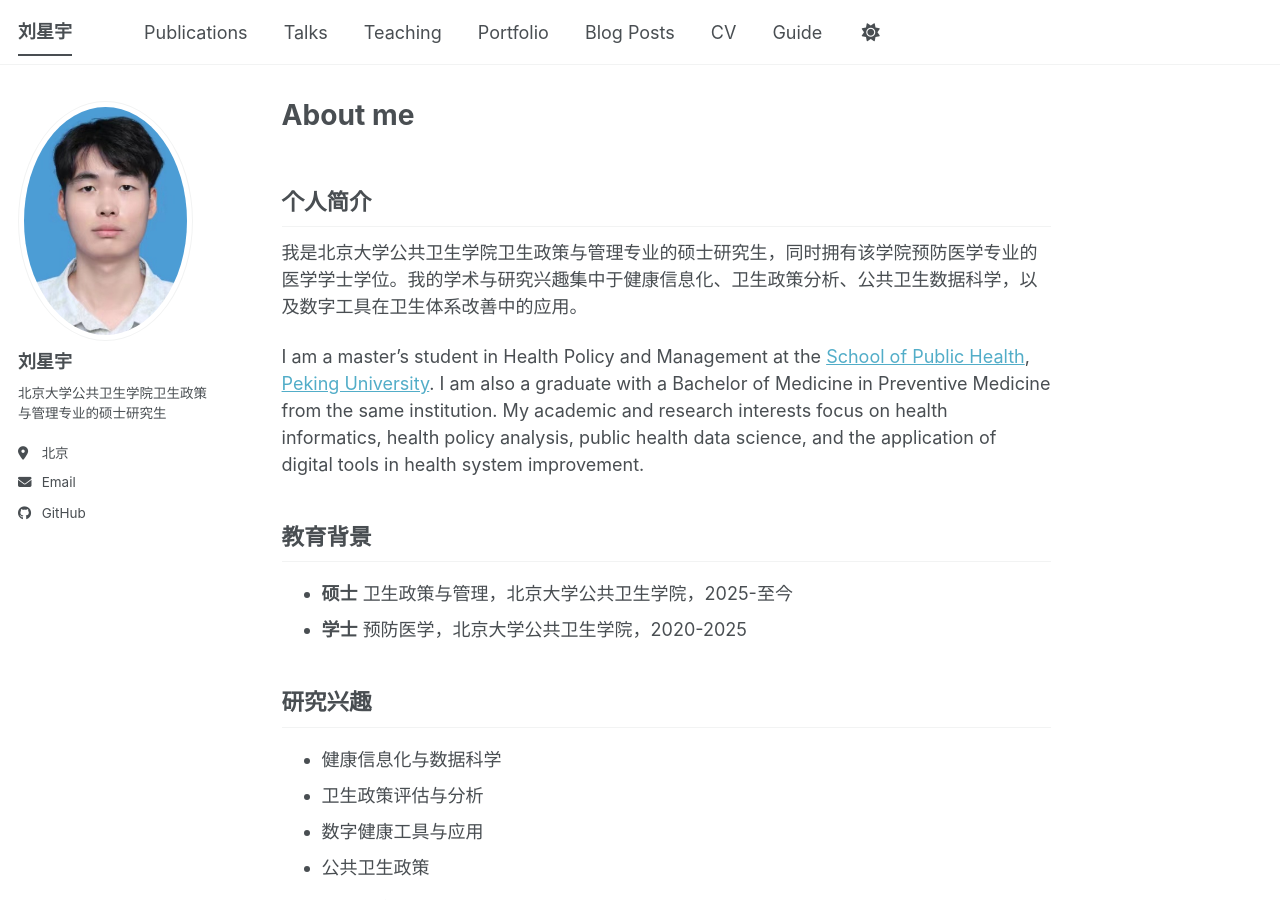
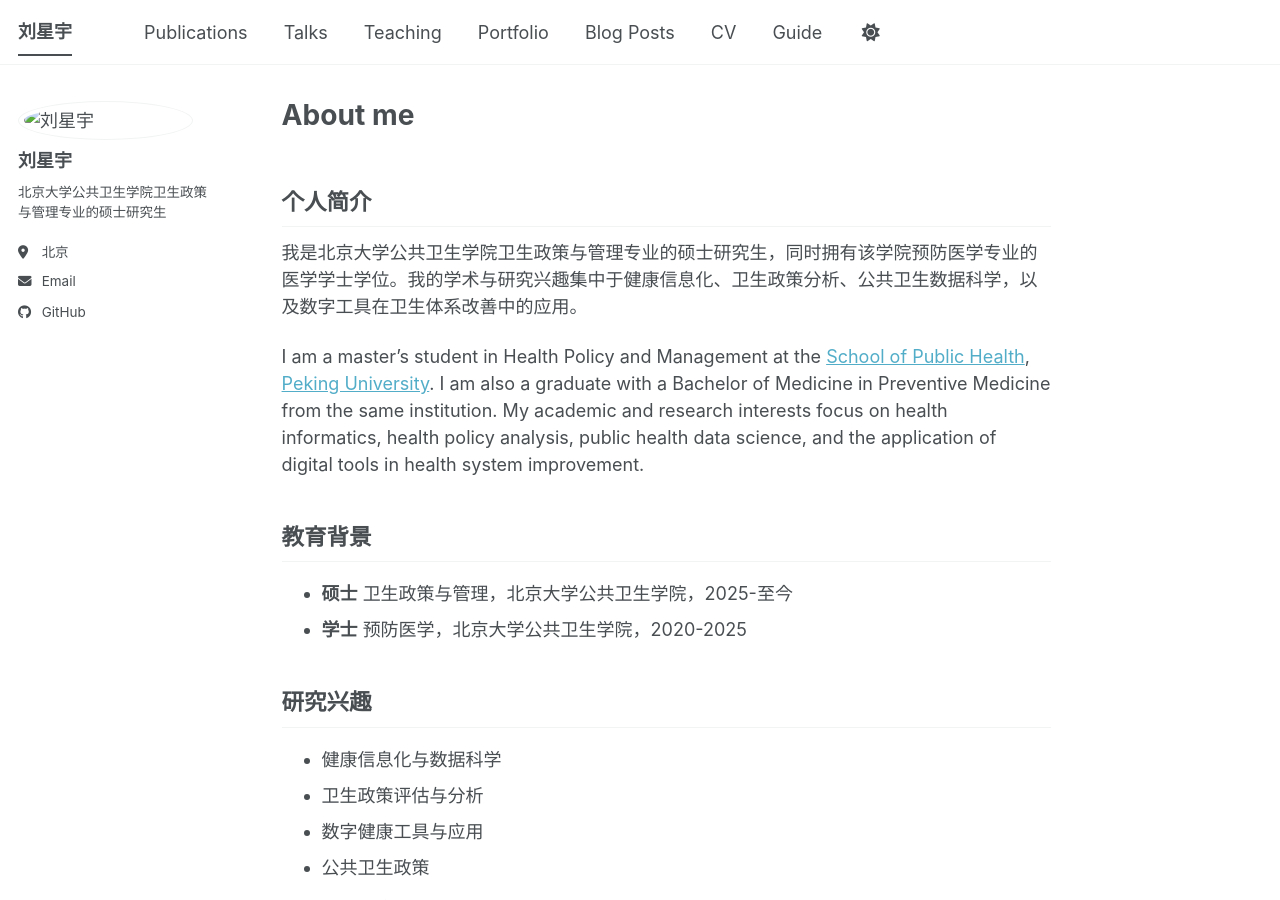
Before and after one commit to RememberLXY/RememberLXY.github.io, a Jekyll site: the page built from _pages/about.md, in a window 1280 px wide and 900 px high. Built offline with Jekyll 4.4.1, drawn with Linux system fonts in a browser that asks for light colours; a script bundle is joined from its source files by our own code; library files that are not in the unit come from our copies.

Commit message:
Update _config.yml

```diff
--- a/_config.yml
+++ b/_config.yml
@@ -23,7 +23,7 @@
 #               Additional customization can be done by editing /_includes/author-profile.html
 author:
   # Biographic information
-  avatar           : "../images/profilelxy.png"
+  avatar           : "RememberLXY.github.io/images/profilelxy.png"
   name             : "刘星宇"
   pronouns         :
   bio              : "北京大学公共卫生学院卫生政策与管理专业的硕士研究生"
```
